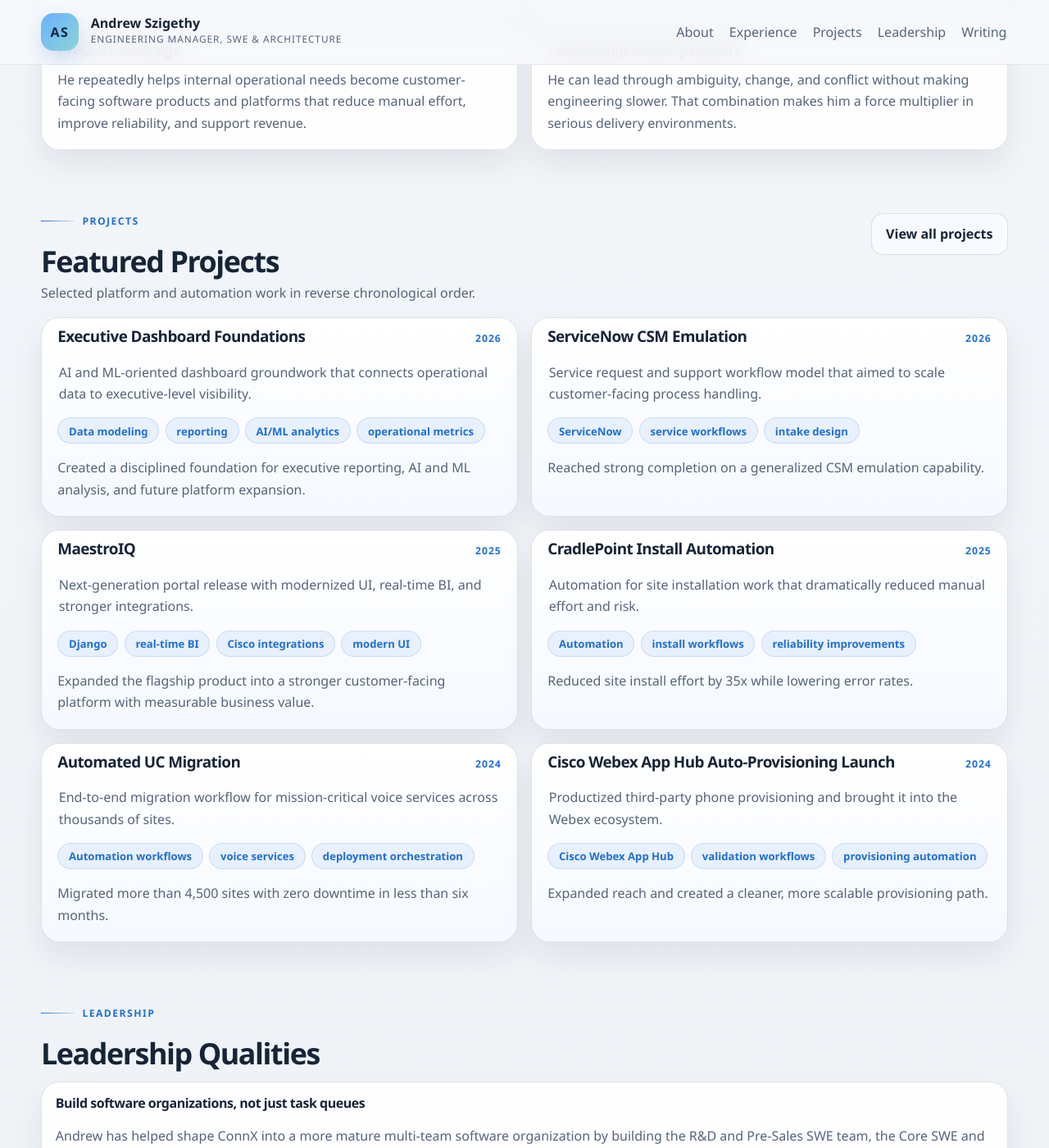
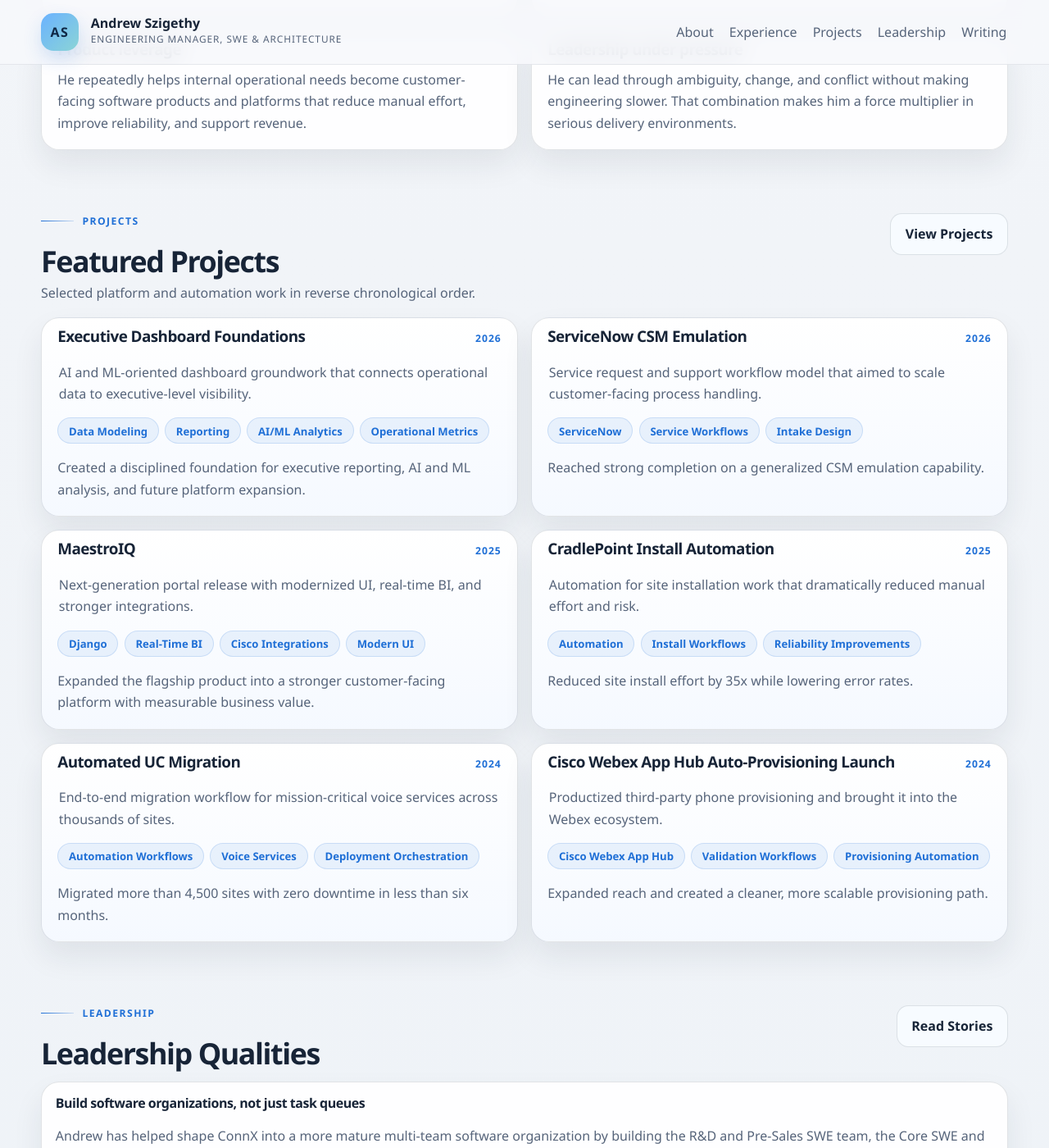
Before and after one commit to aszigethy/portfolio, a Jekyll site: the page built from index.html, in a window 1280 px wide and 1400 px high, scrolled down 1665 px. Shown: the whole window at 82% size. Built offline with Jekyll 4.4.1, drawn with Linux system fonts in a browser that asks for light colours; some of the changed text lies outside the part shown.

Commit message:
fix mobile ui and minor ui enhancements

```diff
--- a/_includes/nav.html
+++ b/_includes/nav.html
@@ -8,11 +8,12 @@
       </span>
     </a>
     <nav class="site-nav" aria-label="Primary">
+      {% assign current_url = page.url | default: '/' %}
       <a href="{{ '/about/' | relative_url }}"{% if page.url == '/about/' %} aria-current="page"{% endif %}>About</a>
       <a href="{{ '/experience/' | relative_url }}"{% if page.url == '/experience/' %} aria-current="page"{% endif %}>Experience</a>
       <a href="{{ '/projects/' | relative_url }}"{% if page.url == '/projects/' %} aria-current="page"{% endif %}>Projects</a>
       <a href="{{ '/leadership/' | relative_url }}"{% if page.url == '/leadership/' %} aria-current="page"{% endif %}>Leadership</a>
-      <a href="{{ '/blog/' | relative_url }}"{% if page.url == '/blog/' %} aria-current="page"{% endif %}>Writing</a>
+      <a href="{{ '/blog/' | relative_url }}"{% if current_url == '/blog/' or current_url contains '/blog/' %} aria-current="page"{% endif %}>Writing</a>
     </nav>
   </div>
 </header>
--- a/_layouts/post.html
+++ b/_layouts/post.html
@@ -18,7 +18,7 @@
     {% if page.tags %}
       <div class="tag-row">
         {% for tag in page.tags %}
-          <a class="tag" href="{{ '/blog/' | relative_url }}?tag={{ tag | url_encode }}">{{ tag }}</a>
+          <a class="tag" href="{{ '/blog/' | relative_url }}?tags={{ tag | url_encode }}">{{ tag }}</a>
         {% endfor %}
       </div>
     {% endif %}
--- a/assets/css/main.css
+++ b/assets/css/main.css
@@ -170,7 +170,6 @@
   color: var(--ink);
 }
 
-.site-nav a:hover::after,
 .site-nav a[aria-current="page"]::after {
   content: "";
   position: absolute;
@@ -180,6 +179,19 @@
   height: 2px;
   border-radius: 999px;
   background: linear-gradient(90deg, var(--accent), var(--accent-2));
+}
+
+@media (hover: hover) and (pointer: fine) {
+  .site-nav a:hover::after {
+    content: "";
+    position: absolute;
+    left: 0;
+    right: 0;
+    bottom: -0.45rem;
+    height: 2px;
+    border-radius: 999px;
+    background: linear-gradient(90deg, var(--accent), var(--accent-2));
+  }
 }
 
 .site-main {
@@ -405,6 +417,10 @@
   gap: 0.45rem;
 }
 
+.section-header--compact {
+  margin-bottom: 0.8rem;
+}
+
 .section h2 {
   font-size: clamp(1.65rem, 2.8vw, 2.4rem);
 }
@@ -1221,6 +1237,7 @@
   font-size: 0.82rem;
   font-weight: 700;
   line-height: 1;
+  text-transform: capitalize;
 }
 
 .blog-grid {
@@ -1284,6 +1301,7 @@
   padding: 0.45rem 0.8rem;
   font-size: 0.9rem;
   font-weight: 600;
+  text-transform: capitalize;
 }
 
 .filter-button.is-active,
@@ -1459,14 +1477,14 @@
   .site-nav {
     justify-content: center;
     flex-wrap: wrap;
-    gap: 0.22rem 0.5rem;
+    gap: 0.18rem 0.42rem;
     width: 100%;
     white-space: normal;
   }
 
   .site-nav a {
     flex: 0 0 auto;
-    font-size: 0.91rem;
+    font-size: 0.88rem;
     padding: 0.25rem 0.05rem;
   }
 
--- a/index.html
+++ b/index.html
@@ -100,7 +100,7 @@
       <p class="section-intro">Selected platform and automation work in reverse chronological order.</p>
     </div>
     <div class="section-header__actions">
-      <a class="button-secondary" href="{{ '/projects/' | relative_url }}">View all projects</a>
+      <a class="button-secondary" href="{{ '/projects/' | relative_url }}">View Projects</a>
     </div>
   </div>
   <div class="project-grid">
@@ -129,6 +129,9 @@
       <span class="section-tag">Leadership</span>
       <h2>Leadership Qualities</h2>
     </div>
+    <div class="section-header__actions">
+      <a class="button-secondary" href="{{ '/leadership/' | relative_url }}">Read Stories</a>
+    </div>
   </div>
   <div class="stack">
     {% for item in site.data.leadership limit: 3 %}
@@ -139,9 +142,6 @@
       </div>
     {% endfor %}
   </div>
-  <div class="page-actions" style="margin-top:1rem;">
-    <a class="button-secondary" href="{{ '/leadership/' | relative_url }}">Read leadership stories</a>
-  </div>
 </section>
 
 <section class="section">
@@ -150,6 +150,9 @@
       <span class="section-tag">Writing</span>
       <h2>Writing</h2>
       <p class="section-intro">The latest three published posts. The full Writing page supports search, tags, and pagination.</p>
+    </div>
+    <div class="section-header__actions">
+      <a class="button-secondary" href="{{ '/blog/' | relative_url }}">Browse Posts</a>
     </div>
   </div>
   <div class="blog-grid">
@@ -161,14 +164,11 @@
         {% if post.tags %}
           <div class="tag-row">
             {% for tag in post.tags limit: 2 %}
-              <span class="tag">{{ tag }}</span>
+              <a class="tag" href="{{ '/blog/' | relative_url }}?tags={{ tag | url_encode }}">{{ tag }}</a>
             {% endfor %}
           </div>
         {% endif %}
       </article>
     {% endfor %}
   </div>
-  <div class="page-actions" style="margin-top:1rem;">
-    <a class="button-secondary" href="{{ '/blog/' | relative_url }}">Browse all posts</a>
-  </div>
 </section>
```
